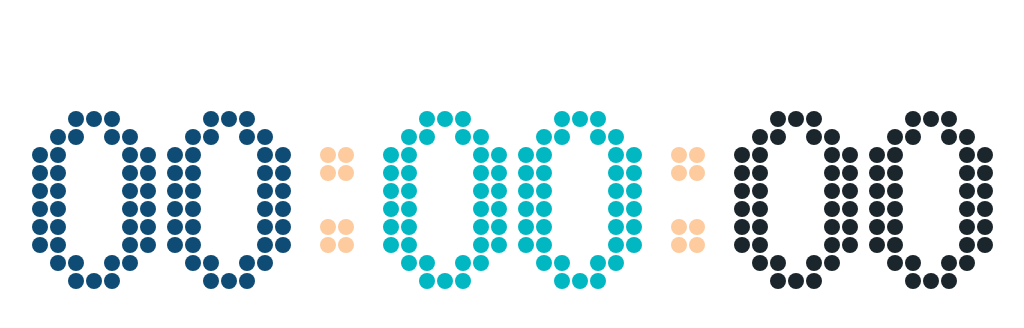
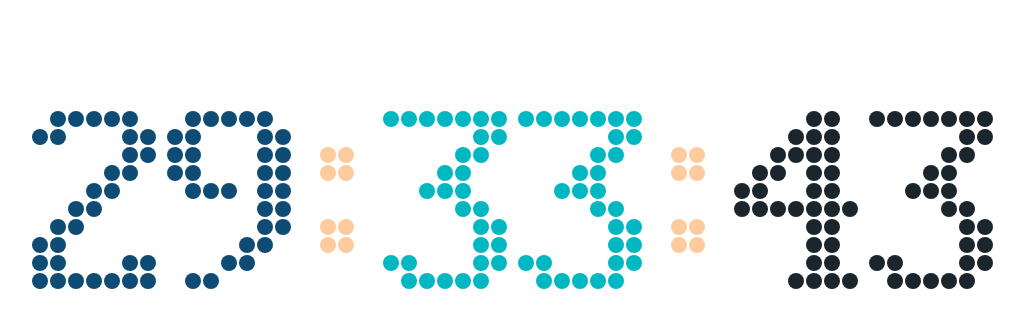
Before and after one commit to HammerRoot/canvas-countdown, a plain HTML site: page countdown4-1/index.html in a window 1280 px wide. Shown: the whole page, without its empty margins (127-1151 px from the left). Drawn offline with Linux system fonts and the light colour scheme.

Commit message:
feat: 更新

```diff
--- a/countdown3-2/countdown.js
+++ b/countdown3-2/countdown.js
@@ -35,9 +35,9 @@ function renderDigit(x , y, num, cxt, color) {
 
     cxt.fillStyle = color;
 
-    for (var i = 0; i < digit[num].length; i++) {
-        for (var j = 0; j < digit[num][i].length; j++) {
-            if (digit[num][i][j] === 1) {
+    for (var i = 0; i < DIGIT[num].length; i++) {
+        for (var j = 0; j < DIGIT[num][i].length; j++) {
+            if (DIGIT[num][i][j] === 1) {
                 cxt.beginPath();
                 cxt.arc(x+j*2*(RADIUS+1)+(RADIUS+1), y+i*2*(RADIUS+1)+(RADIUS+1), RADIUS, 0, 2*Math.PI);
                 cxt.closePath();
--- a/countdown3-3/countdown.js
+++ b/countdown3-3/countdown.js
@@ -4,7 +4,7 @@ var RADIUS = 8;
 var MARGIN_TOP = 60;
 var MARGIN_LEFT = 30;
 
-const endTime = new Date('2020-08-31 23:18:56');
+const endTime = new Date('2020-09-01 23:18:56');
 
 window.onload = function() {
 
--- a/countdown3-3/index.html
+++ b/countdown3-3/index.html
@@ -9,7 +9,7 @@
         当前浏览器不支持Canvas，请更换浏览器后再试
     </canvas>
 
-    <script src="digit.js"></script>
+    <script src="../digit.js"></script>
     <script src="countdown.js"></script>
 </body>
 </html>
--- a/countdown4-1/countdown.js
+++ b/countdown4-1/countdown.js
@@ -4,7 +4,7 @@ var RADIUS = 8;
 var MARGIN_TOP = 60;
 var MARGIN_LEFT = 30;
 
-const endTime = new Date('2020-08-31 23:18:56');
+const endTime = new Date('2020-09-02 12:13:14');
 var curShowTimeSeconds;
 
 window.onload = function() {
--- a/countdown4-1/digit.js
+++ /dev/null
@@ -1,135 +0,0 @@
-DIGIT =
-    [
-        [
-            [0,0,1,1,1,0,0],
-            [0,1,1,0,1,1,0],
-            [1,1,0,0,0,1,1],
-            [1,1,0,0,0,1,1],
-            [1,1,0,0,0,1,1],
-            [1,1,0,0,0,1,1],
-            [1,1,0,0,0,1,1],
-            [1,1,0,0,0,1,1],
-            [0,1,1,0,1,1,0],
-            [0,0,1,1,1,0,0]
-        ],//0
-        [
-            [0,0,0,1,1,0,0],
-            [0,1,1,1,1,0,0],
-            [0,0,0,1,1,0,0],
-            [0,0,0,1,1,0,0],
-            [0,0,0,1,1,0,0],
-            [0,0,0,1,1,0,0],
-            [0,0,0,1,1,0,0],
-            [0,0,0,1,1,0,0],
-            [0,0,0,1,1,0,0],
-            [1,1,1,1,1,1,1]
-        ],//1
-        [
-            [0,1,1,1,1,1,0],
-            [1,1,0,0,0,1,1],
-            [0,0,0,0,0,1,1],
-            [0,0,0,0,1,1,0],
-            [0,0,0,1,1,0,0],
-            [0,0,1,1,0,0,0],
-            [0,1,1,0,0,0,0],
-            [1,1,0,0,0,0,0],
-            [1,1,0,0,0,1,1],
-            [1,1,1,1,1,1,1]
-        ],//2
-        [
-            [1,1,1,1,1,1,1],
-            [0,0,0,0,0,1,1],
-            [0,0,0,0,1,1,0],
-            [0,0,0,1,1,0,0],
-            [0,0,1,1,1,0,0],
-            [0,0,0,0,1,1,0],
-            [0,0,0,0,0,1,1],
-            [0,0,0,0,0,1,1],
-            [1,1,0,0,0,1,1],
-            [0,1,1,1,1,1,0]
-        ],//3
-        [
-            [0,0,0,0,1,1,0],
-            [0,0,0,1,1,1,0],
-            [0,0,1,1,1,1,0],
-            [0,1,1,0,1,1,0],
-            [1,1,0,0,1,1,0],
-            [1,1,1,1,1,1,1],
-            [0,0,0,0,1,1,0],
-            [0,0,0,0,1,1,0],
-            [0,0,0,0,1,1,0],
-            [0,0,0,1,1,1,1]
-        ],//4
-        [
-            [1,1,1,1,1,1,1],
-            [1,1,0,0,0,0,0],
-            [1,1,0,0,0,0,0],
-            [1,1,1,1,1,1,0],
-            [0,0,0,0,0,1,1],
-            [0,0,0,0,0,1,1],
-            [0,0,0,0,0,1,1],
-            [0,0,0,0,0,1,1],
-            [1,1,0,0,0,1,1],
-            [0,1,1,1,1,1,0]
-        ],//5
-        [
-            [0,0,0,0,1,1,0],
-            [0,0,1,1,0,0,0],
-            [0,1,1,0,0,0,0],
-            [1,1,0,0,0,0,0],
-            [1,1,0,1,1,1,0],
-            [1,1,0,0,0,1,1],
-            [1,1,0,0,0,1,1],
-            [1,1,0,0,0,1,1],
-            [1,1,0,0,0,1,1],
-            [0,1,1,1,1,1,0]
-        ],//6
-        [
-            [1,1,1,1,1,1,1],
-            [1,1,0,0,0,1,1],
-            [0,0,0,0,1,1,0],
-            [0,0,0,0,1,1,0],
-            [0,0,0,1,1,0,0],
-            [0,0,0,1,1,0,0],
-            [0,0,1,1,0,0,0],
-            [0,0,1,1,0,0,0],
-            [0,0,1,1,0,0,0],
-            [0,0,1,1,0,0,0]
-        ],//7
-        [
-            [0,1,1,1,1,1,0],
-            [1,1,0,0,0,1,1],
-            [1,1,0,0,0,1,1],
-            [1,1,0,0,0,1,1],
-            [0,1,1,1,1,1,0],
-            [1,1,0,0,0,1,1],
-            [1,1,0,0,0,1,1],
-            [1,1,0,0,0,1,1],
-            [1,1,0,0,0,1,1],
-            [0,1,1,1,1,1,0]
-        ],//8
-        [
-            [0,1,1,1,1,1,0],
-            [1,1,0,0,0,1,1],
-            [1,1,0,0,0,1,1],
-            [1,1,0,0,0,1,1],
-            [0,1,1,1,0,1,1],
-            [0,0,0,0,0,1,1],
-            [0,0,0,0,0,1,1],
-            [0,0,0,0,1,1,0],
-            [0,0,0,1,1,0,0],
-            [0,1,1,0,0,0,0]
-        ],//9
-        [
-            [0,0,0,0],
-            [0,0,0,0],
-            [0,1,1,0],
-            [0,1,1,0],
-            [0,0,0,0],
-            [0,0,0,0],
-            [0,1,1,0],
-            [0,1,1,0],
-            [0,0,0,0],
-            [0,0,0,0]
-        ]//:
-    ];
--- a/countdown4-1/index.html
+++ b/countdown4-1/index.html
@@ -9,7 +9,7 @@
         当前浏览器不支持Canvas，请更换浏览器后再试
     </canvas>
 
-    <script src="digit.js"></script>
+    <script src="../digit.js"></script>
     <script src="countdown.js"></script>
 </body>
 </html>
```
Also changed, not shown: 2-1.html (+1 -1 lines), 2-2.html (+1 -1 lines), 3-1.html (+31 -16 lines), 4-2.html (added, +80 -0 lines), countdown3-2/digit.js (deleted, +0 -135 lines), countdown4-2/countdown.js (added, +154 -0 lines), countdown4-2/index.html (added, +15 -0 lines), digit.js (renamed from countdown3-3/digit.js).
